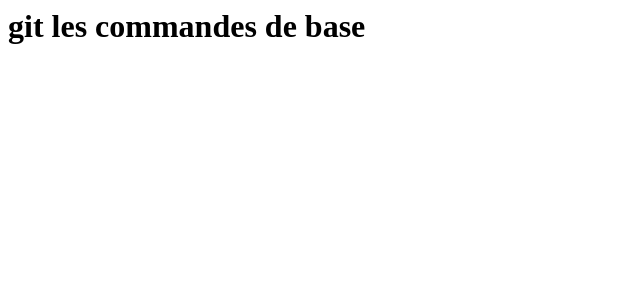
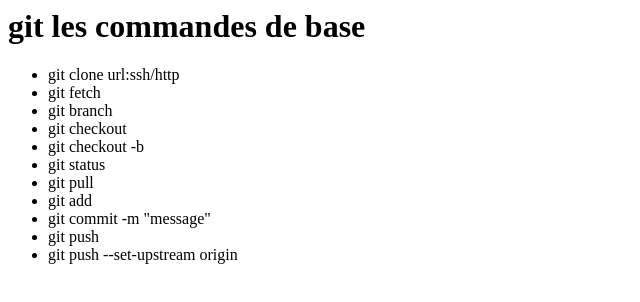
Before and after one commit to Mani-G8/learn-git-and-web, a plain HTML site: page index.html in a window 1280 px wide. Shown: the whole page, without its empty margins (0-640 px from the left). Drawn offline with Linux system fonts and the light colour scheme.

Commit message:
une liste des commandes git

```diff
--- a/index.html
+++ b/index.html
@@ -6,8 +6,19 @@
          </HEAD>
     <BODY>
         <H1>git les commandes de base</H1>
-
-
+          <ul type="1">
+            <li>git clone url:ssh/http</li>
+            <li>git fetch</li>
+            <li>git branch</li>
+            <li>git checkout</li>
+            <li>git checkout -b</li>
+            <li>git status</li>
+            <li>git pull</li>
+            <li>git add</li>
+            <li>git commit -m "message"</li>
+            <li>git push</li>
+            <li>git push --set-upstream origin</li>
+          </ul>
 
 
     </HTML>
```
